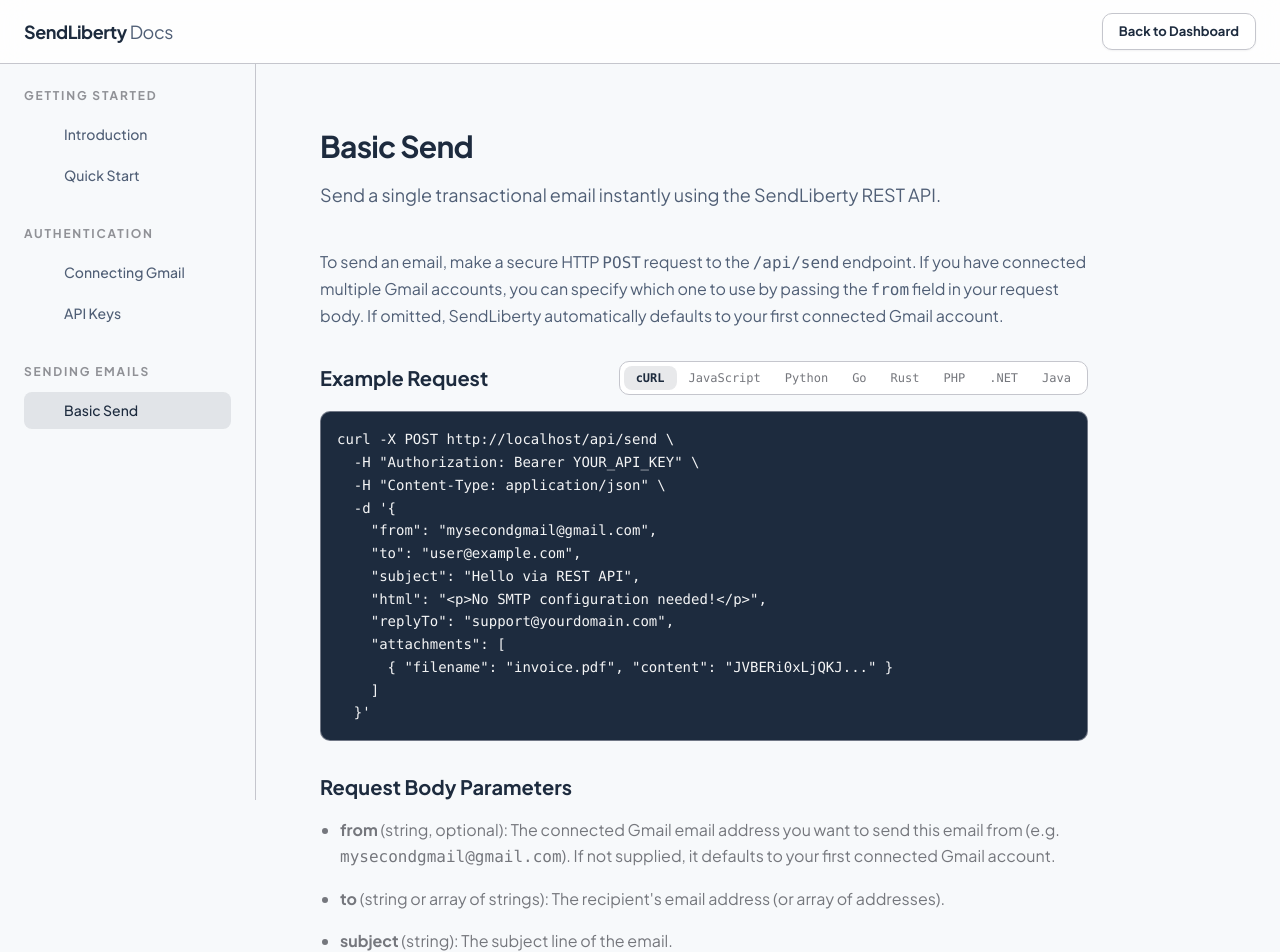
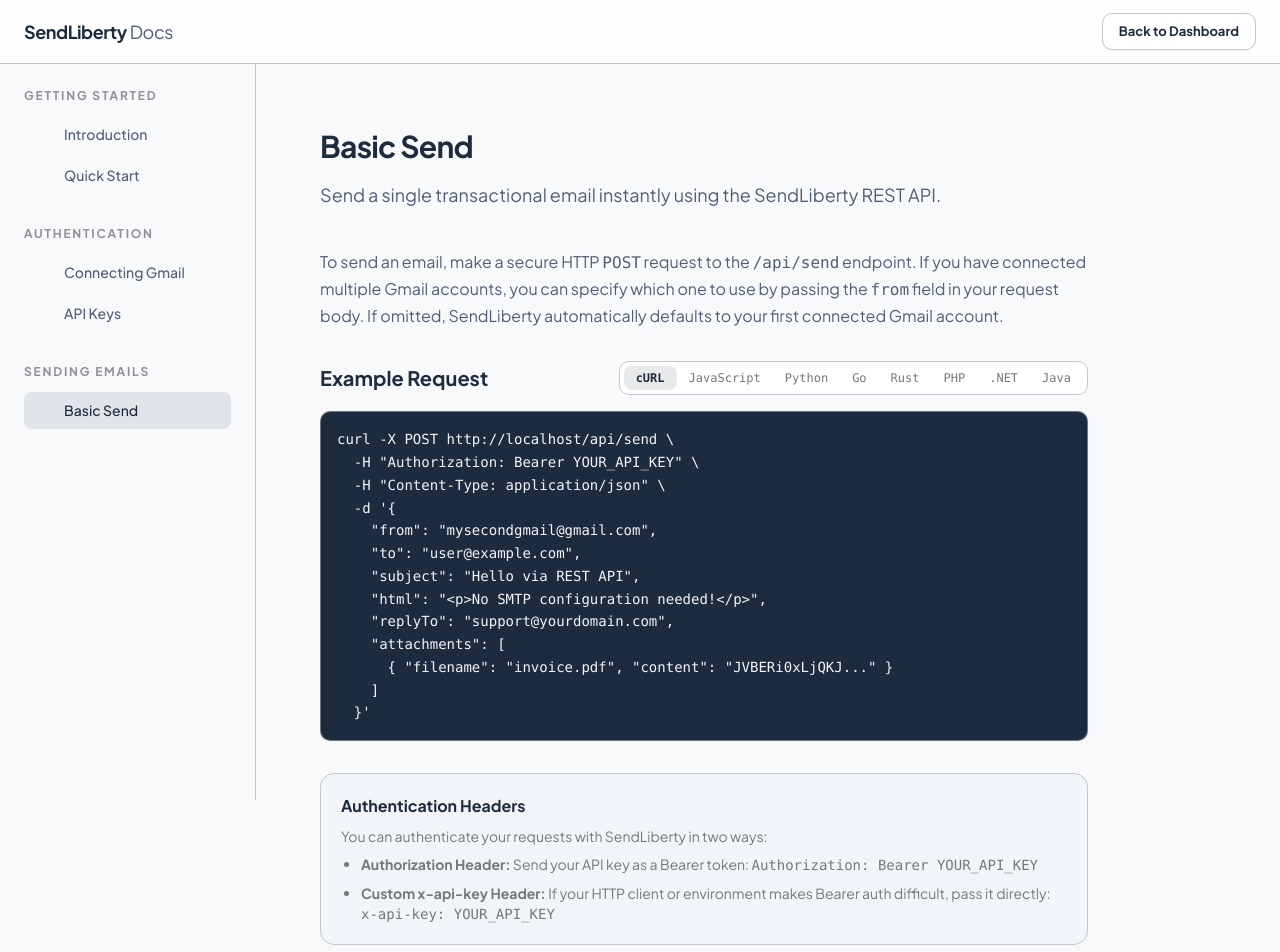
Before and after one commit to samueltuoyo15/send-liberty, a Next.js app: page /docs/send in a window 1280 px wide. Shown: the top 952 px of the page. Built offline with nearby package versions, Linux system fonts and the light colour scheme; some icons are missing.

Commit message:
updated domain

```diff
--- a/app/docs/page.tsx
+++ b/app/docs/page.tsx
@@ -260,7 +260,7 @@
           Basic Usage
         </h2>
         <p className="text-secondary leading-relaxed">
-          To send an email, make a secure HTTP <code>POST</code> request containing your API Key in the headers and the email details in the JSON body.
+          To send an email, make a secure HTTP <code>POST</code> request containing your API Key in the headers and the email details in the JSON body. You can authenticate using the standard <code>Authorization: Bearer YOUR_API_KEY</code> header, or the custom <code>x-api-key: YOUR_API_KEY</code> header.
         </p>
 
         <div className="relative group rounded-lg overflow-hidden border border-outline-variant bg-[#1d2b3e]">
@@ -296,10 +296,11 @@
                onClick={copyCode}
                className="p-1 hover:bg-[#2d3b4e] rounded-md transition-colors cursor-pointer text-white/40 hover:text-white shrink-0 ml-4"
              >
-               {copied
-                 ? <HugeiconsIcon icon={CheckmarkCircle01Icon} size={14} color='currentColor' strokeWidth={1.5} className="text-emerald-400" />
-                 : <HugeiconsIcon icon={Copy01Icon} size={14} color='currentColor' strokeWidth={1.5} />
-               }
+                {copied ? (
+                  <HugeiconsIcon icon={CheckmarkCircle01Icon} className="w-3.5 h-3.5 text-emerald-400" />
+                ) : (
+                  <HugeiconsIcon icon={Copy01Icon} className="w-3.5 h-3.5" />
+                )}
              </button>
            </div>
            <div className="p-5 overflow-x-auto">
--- a/app/docs/send/page.tsx
+++ b/app/docs/send/page.tsx
@@ -245,6 +245,17 @@
           </pre>
         </div>
 
+        <div className="p-5 rounded-xl border border-outline-variant bg-[#1d2b3e]/[0.02] mt-8 space-y-2">
+          <h4 className="font-bold text-[#1d2b3e] text-base">Authentication Headers</h4>
+          <p className="text-sm text-[#75777d]">
+            You can authenticate your requests with SendLiberty in two ways:
+          </p>
+          <ul className="list-disc pl-5 text-sm text-[#75777d] space-y-2">
+            <li><strong>Authorization Header:</strong> Send your API key as a Bearer token: <code>Authorization: Bearer YOUR_API_KEY</code></li>
+            <li><strong>Custom x-api-key Header:</strong> If your HTTP client or environment makes Bearer auth difficult, pass it directly: <code>x-api-key: YOUR_API_KEY</code></li>
+          </ul>
+        </div>
+
         <h3 className="text-xl font-bold text-primary-sendliberty mt-8 mb-4">Request Body Parameters</h3>
         <ul className="list-disc pl-5 space-y-4 text-[#75777d]">
           <li><strong>from</strong> (string, optional): The connected Gmail email address you want to send this email from (e.g. <code>mysecondgmail@gmail.com</code>). If not supplied, it defaults to your first connected Gmail account.</li>
--- a/app/globals.css
+++ b/app/globals.css
@@ -328,3 +328,9 @@
 .custom-scrollbar::-webkit-scrollbar-thumb:hover {
   background-color: rgba(255, 255, 255, 0.35) !important;
 }
+
+/* Code Block Selection Overrides for Contrast */
+pre::selection, pre *::selection {
+  background-color: rgba(99, 102, 241, 0.3) !important;
+  color: #ffffff !important;
+}
--- a/next-sitemap.config.js
+++ b/next-sitemap.config.js
@@ -1,5 +1,5 @@
 const config = {
-  siteUrl: 'https://send-liberty.vercel.app',
+  siteUrl: 'https://sendliberty.xyz',
   generateRobotsTxt: true,
   exclude: ['/api/*', '/login'],
   changefreq: 'daily',
```
Also changed, not shown: public/robots.txt, 2 other files (tests, documents, lock files or other folders).
